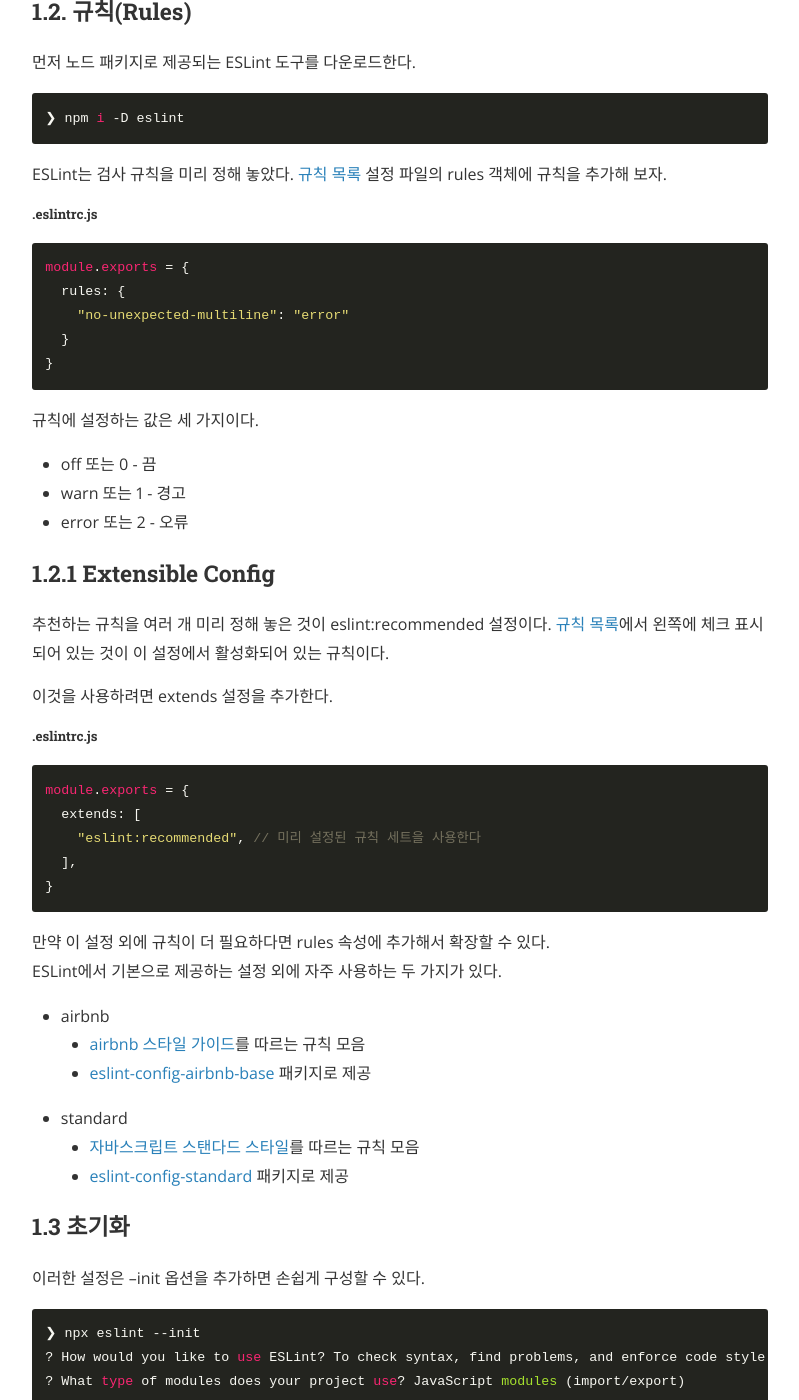
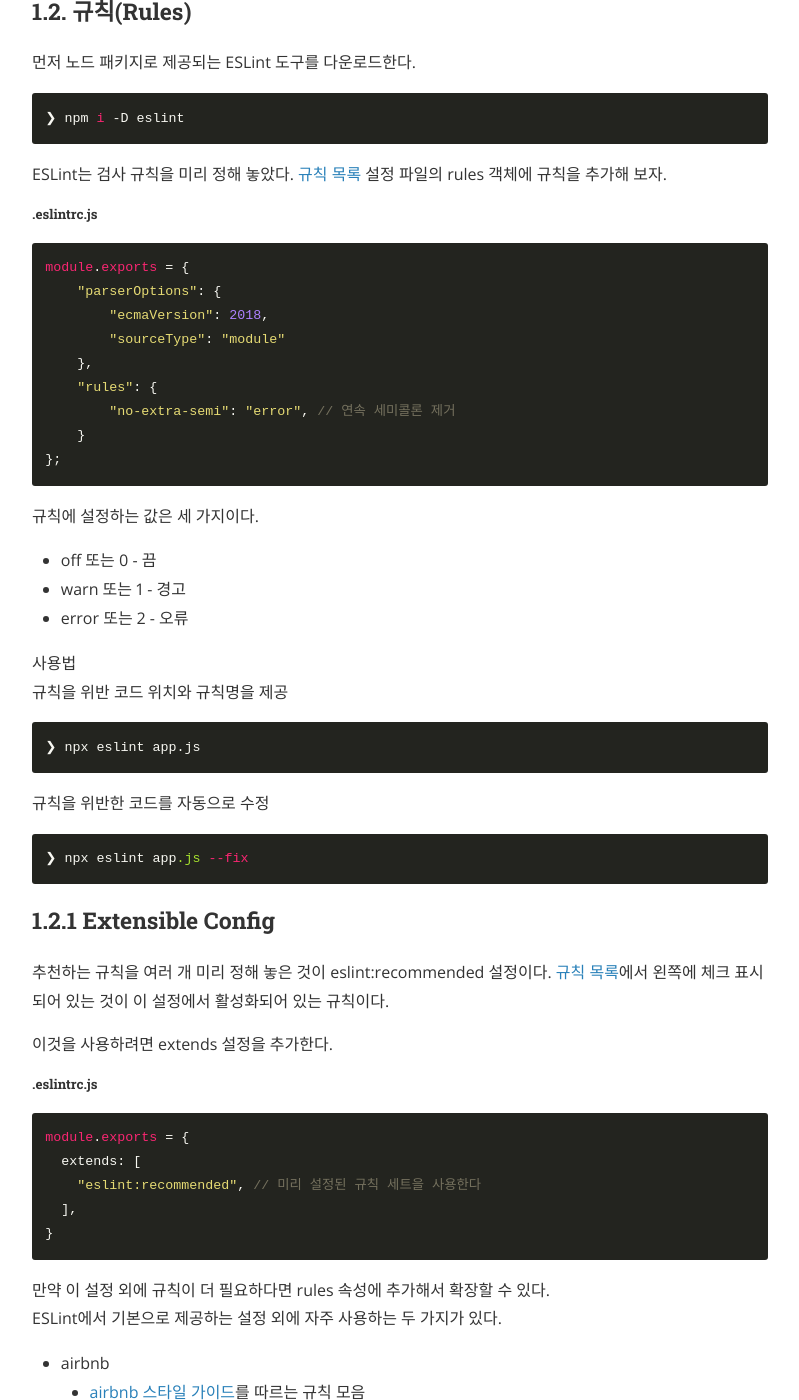
Before and after one commit to gonghojin/gonghojin.github.io, a Jekyll site: the page built from _posts/educations/2020-02-07-front-dev-env-2.markdown, in a window 1280 px wide and 1400 px high, scrolled down 1276 px. Shown: the whole window, without its empty margins (240-1039 px from the left). Built offline with Jekyll 4.4.1, drawn with Linux system fonts in a browser that asks for light colours; nearby versions of some CDN libraries; comment, search, counter and statistics services are not loaded; some of the changed text lies outside the part shown.

```diff
--- a/_posts/educations/2020-02-07-front-dev-env-2.markdown
+++ b/_posts/educations/2020-02-07-front-dev-env-2.markdown
@@ -37,16 +37,29 @@ ESLint는 검사 규칙을 미리 정해 놓았다. [규칙 목록](https://esli
 ##### .eslintrc.js
 ~~~
 module.exports = {
-  rules: {
-    "no-unexpected-multiline": "error"
-  }
-}
+    "parserOptions": {
+        "ecmaVersion": 2018,
+        "sourceType": "module"
+    },
+    "rules": {
+        "no-extra-semi": "error", // 연속 세미콜론 제거
+    }
+};
 ~~~
 규칙에 설정하는 값은 세 가지이다.
 + off 또는 0 - 끔
 + warn 또는 1 - 경고
 + error 또는 2 - 오류
 
+사용법
+규칙을 위반 코드 위치와 규칙명을 제공
+~~~
+❯ npx eslint app.js
+~~~
+규칙을 위반한 코드를 자동으로 수정
+~~~
+❯ npx eslint app.js --fix
+~~~
 ### 1.2.1 Extensible Config
 추천하는 규칙을 여러 개 미리 정해 놓은 것이 eslint:recommended 설정이다. [규칙 목록](https://eslint.org/docs/rules/)에서 왼쪽에 체크 표시되어 있는 것이 이 설정에서 활성화되어 있는 규칙이다.
 
```
Also changed, not shown: other parts of _posts/educations/2020-02-07-front-dev-env-2.markdown (+1 -1 lines), _posts/educations/2020-01-23-front-dev-env.markdown (+6 -1 lines).
